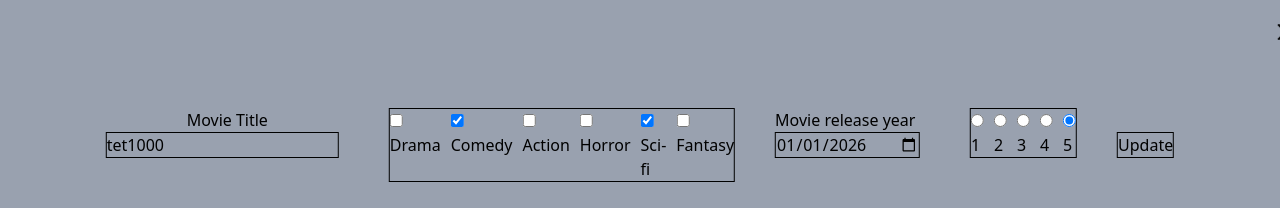
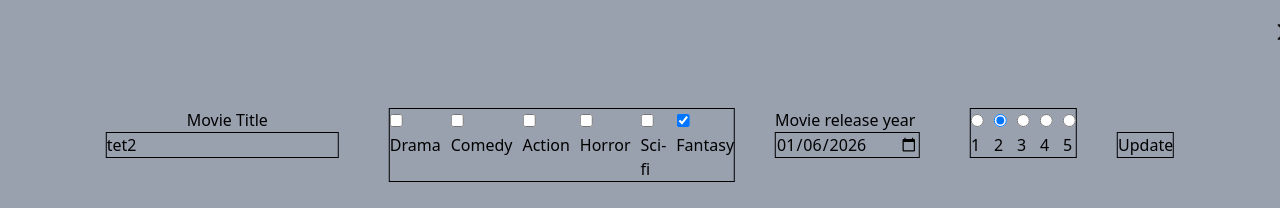
Before and after one commit to ArBa-dev-J/Movie-Adder, a React (Vite) app: page / in a window 1280 px wide. Both pictures are taken after a click on the button 360 px from the left and 499 px from the top of the page. Shown: the part 221-429 px from the top of the page. Built offline with nearby package versions, Linux system fonts and the light colour scheme; data requests are answered from the project's data file; the HTML template or start-up script is replaced by a standard one.

Commit message:
Revert "fix when some data is not being updated"
This reverts commit b0ca733ab0f1b5b2743bb43a8918a6282b380b69.

```diff
--- a/src/EditForm/EditForm.jsx
+++ b/src/EditForm/EditForm.jsx
@@ -20,26 +20,26 @@ function EditForm({ movies, isClosed, fetchData }) {
   }, []);
 
   const onSubmit = async (data) => {
-    try {
-      const requestOptions = {
-        method: "PATCH",
-        headers: { "Content-type": "application/json" },
-        body: JSON.stringify(data),
-      };
+    // try {
+    //   const requestOptions = {
+    //     method: "PATCH",
+    //     headers: { "Content-type": "application/json" },
+    //     body: JSON.stringify(data),
+    //   };
 
-      const response = await fetch (
-        `http://localhost:3000/movies/${movies.id}`,
-        requestOptions
-      );
+    //   const response = await fetch (
+    //     `http://localhost:3000/movies/${movies.id}`,
+    //     requestOptions
+    //   );
 
-      if (response.ok) {
-        (isClosed(), fetchData());
-      } else {
-         throw new Error(`Error! Failed to update! ${response.status}`);
-      }
-    } catch (error){
-      alert(error.message);
-    }
+    //   if (response.ok) {
+    //     (isClosed(), fetchData());
+    //   } else {
+    //      throw new Error(`Error! Failed to update! ${response.status}`);
+    //   }
+    // } catch (error){
+    //   alert(error.message);
+    // }
   };
 
   return (
@@ -126,7 +126,7 @@ function EditForm({ movies, isClosed, fetchData }) {
             </label>
             <input
               type="date"
-               {...register("realeseYear")}
+              {...register("realeseYear")}
               className="border mr-2.5"
             />
           </div>
@@ -137,7 +137,7 @@ function EditForm({ movies, isClosed, fetchData }) {
                 <input
                   type="radio"
                   {...register("Rating")}
-                  name="Rating"
+                  name="rating"
                   value="1"
                 />
                 <label htmlFor="rating">1</label>
@@ -146,7 +146,7 @@ function EditForm({ movies, isClosed, fetchData }) {
                 <input
                   type="radio"
                   {...register("Rating")}
-                  name="Rating"
+                  name="rating"
                   value="2"
                 />
                 <label htmlFor="rating">2</label>
@@ -155,16 +155,16 @@ function EditForm({ movies, isClosed, fetchData }) {
                 <input
                   type="radio"
                   {...register("Rating")}
-                  name="Rating"
+                  name="rating"
                   value="3"
                 />
-                <label htmlFor="Rating">3</label>
+                <label htmlFor="rating">3</label>
               </div>
               <div>
                 <input
                   type="radio"
                   {...register("Rating")}
-                  name="Rating"
+                  name="rating"
                   value="4"
                 />
                 <label htmlFor="rating">4</label>
@@ -173,7 +173,7 @@ function EditForm({ movies, isClosed, fetchData }) {
                 <input
                   type="radio"
                   {...register("Rating")}
-                  name="Rating"
+                  name="rating"
                   value="5"
                 />
                 <label htmlFor="rating">5</label>
--- a/src/data/db.json
+++ b/src/data/db.json
@@ -12,14 +12,12 @@
     },
     {
       "id": "08b8",
-      "title": "tet1000",
+      "title": "tet2",
       "genre": [
-        "Comedy",
-        "Sci-fi"
+        "Fantasy"
       ],
-      "realeseYear": "2026-01-01",
-      "Rating": "5",
-      "releaseYear": "2026-01-06"
+      "realeseYear": "2026-01-06",
+      "Rating": "2"
     }
   ]
 }
```
